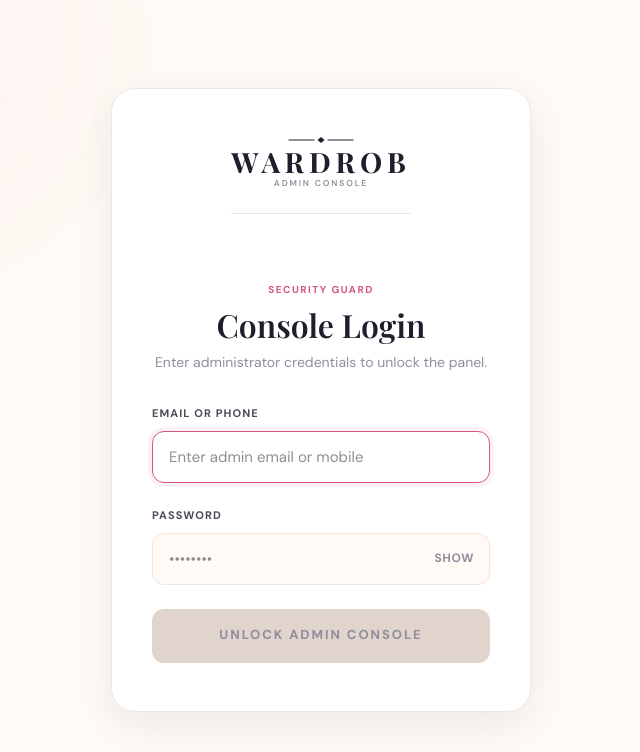
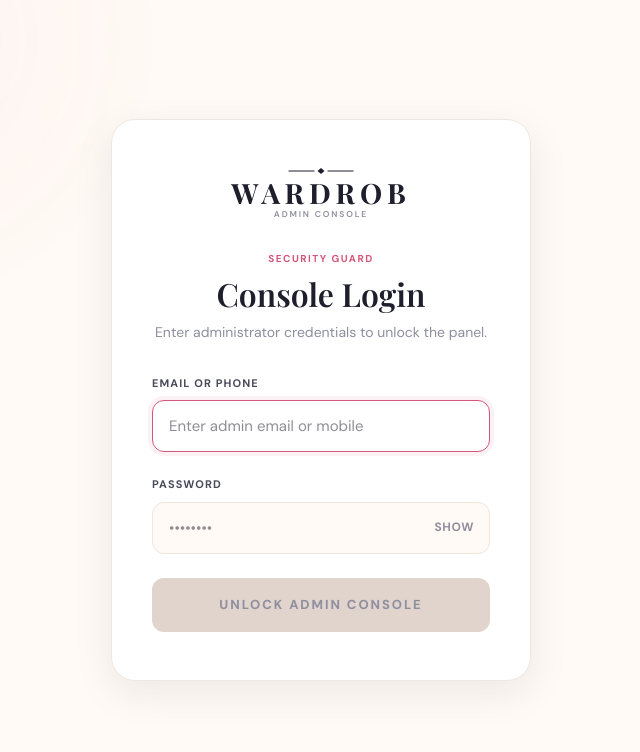
Before and after one commit to bhavyc/wardrob, a Next.js app: page /admin/login in a window 1280 px wide. Shown: the top 752 px of the page, without its empty margins (319-959 px from the left). Built offline with nearby package versions, Linux system fonts and the light colour scheme; no server answers.

Commit message:
Fix CSS leakage causing unwanted underline and margin on BrandLogo in footer and pages

```diff
--- a/src/app/admin/login/admin-login.css
+++ b/src/app/admin/login/admin-login.css
@@ -53,46 +53,7 @@
   z-index: 10;
 }
 
-.brand-logo-wrap {
-  text-decoration: none;
-  display: flex;
-  flex-direction: column;
-  align-items: center;
-  cursor: pointer;
-  margin-bottom: 36px;
-  padding-bottom: 24px;
-  border-bottom: 1px solid var(--border);
-}
-.brand-logo-ornament {
-  display: flex;
-  align-items: center;
-  gap: 6px;
-  margin-bottom: 6px;
-}
-.brand-logo-rule {
-  width: 24px;
-  height: 1px;
-  background: var(--ink);
-}
-.brand-logo-diamond {
-  width: 4px;
-  height: 4px;
-  background: var(--ink);
-  transform: rotate(45deg);
-  flex-shrink: 0;
-}
-.brand-name {
-  font-family: var(--font-serif);
-  font-size: 24px;
-  font-weight: 600;
-  letter-spacing: 0.5em;
-  text-indent: 0.5em;
-  color: var(--ink);
-  text-decoration: none;
-  text-transform: uppercase;
-  display: block;
-  line-height: 1;
-}
+
 .brand-sub-row {
   display: flex;
   align-items: center;
--- a/src/app/lister/register/lister-register.css
+++ b/src/app/lister/register/lister-register.css
@@ -55,46 +55,7 @@
   }
 }
 
-.brand-logo-wrap {
-  text-decoration: none;
-  display: flex;
-  flex-direction: column;
-  align-items: center;
-  cursor: pointer;
-  margin-bottom: 36px;
-  padding-bottom: 24px;
-  border-bottom: 1px solid rgba(212, 86, 122, 0.1);
-}
-.brand-logo-ornament {
-  display: flex;
-  align-items: center;
-  gap: 6px;
-  margin-bottom: 6px;
-}
-.brand-logo-rule {
-  width: 24px;
-  height: 1px;
-  background: #1E1E2D;
-}
-.brand-logo-diamond {
-  width: 4px;
-  height: 4px;
-  background: #1E1E2D;
-  transform: rotate(45deg);
-  flex-shrink: 0;
-}
-.brand-name {
-  font-family: var(--font-serif);
-  font-size: 22px;
-  font-weight: 700;
-  letter-spacing: 0.18em;
-  text-indent: 0.18em;
-  color: #1E1E2D;
-  text-decoration: none;
-  text-transform: uppercase;
-  display: block;
-  line-height: 1;
-}
+
 .brand-sub-row {
   display: flex;
   align-items: center;
--- a/src/components/BrandLogo.tsx
+++ b/src/components/BrandLogo.tsx
@@ -49,6 +49,10 @@ export default function BrandLogo({
         alignItems: align === 'left' ? 'flex-start' : align === 'right' ? 'flex-end' : 'center',
         justifyContent: 'center',
         textDecoration: 'none',
+        border: 'none',
+        borderBottom: 'none',
+        padding: 0,
+        margin: 0,
         lineHeight: 1,
         ...style,
       }}
```
